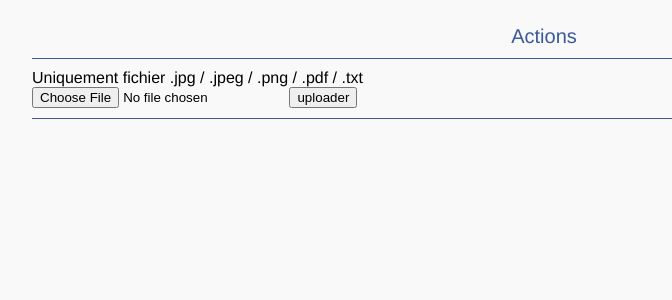
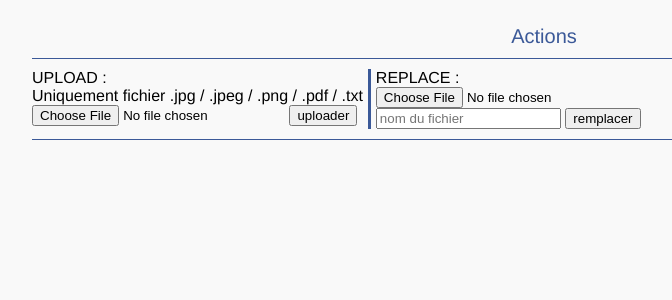
Before and after one commit to remy-peyre/Filer2, a PHP site: page /index.php?action=profil in a window 1280 px wide. Shown: the part 40-340 px from the top of the page, without its empty margins (96-768 px from the left). Run offline with PHP 8.4, Linux system fonts and the light colour scheme; the visitor is signed in with stand-in values (Sample User, id 1); data that the repository does not hold is empty.

Commit message:
echo shoow what i want but dont change bdd files

```diff
--- a/assets/style.css
+++ b/assets/style.css
@@ -284,3 +284,8 @@ tr{
     width: 25px;
     height: 25px;
 }
+.form_replace{
+    border-left: 3px solid #3B5998;
+    padding-left: 5px;
+    margin-left: 5px;
+}
--- a/controllers/user_controller.php
+++ b/controllers/user_controller.php
@@ -57,8 +57,9 @@ function profil_action()
 
     update_name_img();
 
+    replace_name_img();
+
     $result = show_upload_img();
-
 
 
     require('views/profil.php');
--- a/model/user.php
+++ b/model/user.php
@@ -141,7 +141,7 @@ function delete_one_upload()
     }
 }
 
-//UPDATE
+//RENAME
 function update_name_img()
 {
     if (isset($_POST['renommer'])) {
@@ -162,15 +162,28 @@ function update_name_img()
 function replace_name_img()
 {
     if (isset($_POST['remplacer'])) {
-
-
+        $replace = $_FILES["new_files"]['name'];
+        $select_file_to_replace = $_POST['replace_files'];
         $id_users = $_SESSION['user_id'];
-        if (replace_one_upload_file("UPDATE `files` SET `nom_fichier` = :nom_rename
-            WHERE nom_fichier = :nom_old AND `id_users` = :user_id ",
+        $new_url = 'uploads/'.$_SESSION['user_username'] . '/' . $replace;
+        echo $replace;
+        echo '<br>';
+        echo $select_file_to_replace;
+        echo '<br>';
+        echo $new_url;
+        if (replace_one_upload_file("UPDATE `files` SET `nom_fichier` = :new_files/*, `url_fichier` = :new_url_files*/
+            WHERE `nom_fichier` = :old_files AND `id_user` = :user_id",
             ['user_id' => $id_users,
-                'nom_rename' => $rename,
-                'nom_old' => $name_hide])){
+                'old_files' => $select_file_to_replace,
+                'new_files' => $replace/*,
+                'new_url_files' => $new_url*/])){
+            //move_uploaded_file($_FILES["file"]["tmp_name"], $files['url_fichier']);
             return true;
         }
     }
 }
+
+/*
+$req_name = "UPDATE files SET `file_name` = :new_file_name  WHERE `id` = :id";
+$req_url = "UPDATE `files` SET `file_url` = :new_file_url  WHERE `id` = :id";
+*/
--- a/views/profil.php
+++ b/views/profil.php
@@ -17,11 +17,22 @@
             <div class="contenu_profil">
                 <p class="p_action">Actions</p>
                 <div class="actions">
-                    <form method="POST" enctype="multipart/form-data" action="?action=profil">
+                    <form method="POST" action="?action=profil" enctype="multipart/form-data">
+                        <p>UPLOAD :</p>
                         <p>Uniquement fichier .jpg / .jpeg / .png / .pdf / .txt
                             <br>
                             <input type="file" name="file">
                             <input type="submit" name="upload" value="uploader">
+                        </p>
+                    </form>
+                    <!--REPLACE-->
+                    <form class="form_replace" method="POST" action="?action=profil" enctype="multipart/form-data">
+                        <p>REPLACE :
+                            <br>
+                            <input type="file" name="new_files">
+                            <br>
+                            <input type="text" name="replace_files" placeholder="nom du fichier">
+                            <input type="submit" value="remplacer" name="remplacer">
                         </p>
                     </form>
                 </div>
@@ -50,13 +61,7 @@
                             echo '<br>';
                             echo '<img class="logo_download" src="assets/download.png" alt="download"/>';
                         echo '</a>';
-                        /*REPLACE*/
-                        echo '<form  method="POST" action="?action=profil" enctype="multipart/form-data">';
-                            echo '<input type="file" name="new_files"><br>';
-                            echo '<br>';
-                            echo '<input style="display: none;" type="text" name="replace_files" placeholder="nom du fichier"><br>';
-                            echo '<input type="submit" value="remplacer">';
-                        echo '</form>';
+
 
                     echo '</div>';
                 }
```
